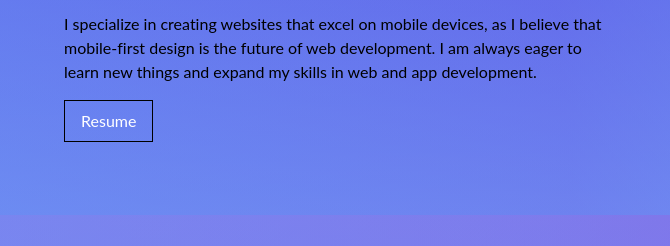
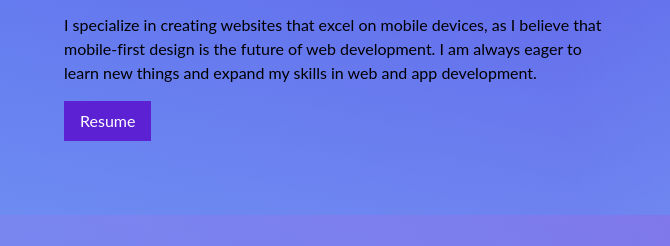
Before and after one commit to itsmacr8/personal-website, a website built with Vite: page index.html in a window 1280 px wide. Shown: the part 1174-1420 px from the top of the page, 0-670 px from the left. Built offline with nearby package versions, Linux system fonts and the light colour scheme.

Commit message:
Fix resume link and style

```diff
--- a/index.html
+++ b/index.html
@@ -51,7 +51,7 @@
 					<p>I am a self-taught front-end web developer. Currently, I'm pursuing a Bachelor of Business Administration (Honours) in Finance and Banking.</p>
 					<p class="my-1">I learned web development from freeCodeCamp, where I learned how to create websites that are fast, user-friendly, and mobile-optimized using various web technologies. Some of the skills I have acquired include HTML, CSS, JavaScript, React.js, responsive web design, and more.</p>
 					<p class="mb-1">I specialize in creating websites that excel on mobile devices, as I believe that mobile-first design is the future of web development. I am always eager to learn new things and expand my skills in web and app development.</p>
-					<a href="#" class="btn btn--outline">Resume</a>
+					<a href="https://drive.google.com/file/d/1axRNZNSfz6h-QtJ72aIYAJRq9q9WKh0M/view" class="btn">Resume</a>
 				</div>
 				<div>
 					<img class="about__avatar" src="./src/img/brand-logo.png" alt="Demo avatar from person does not exist">
```
